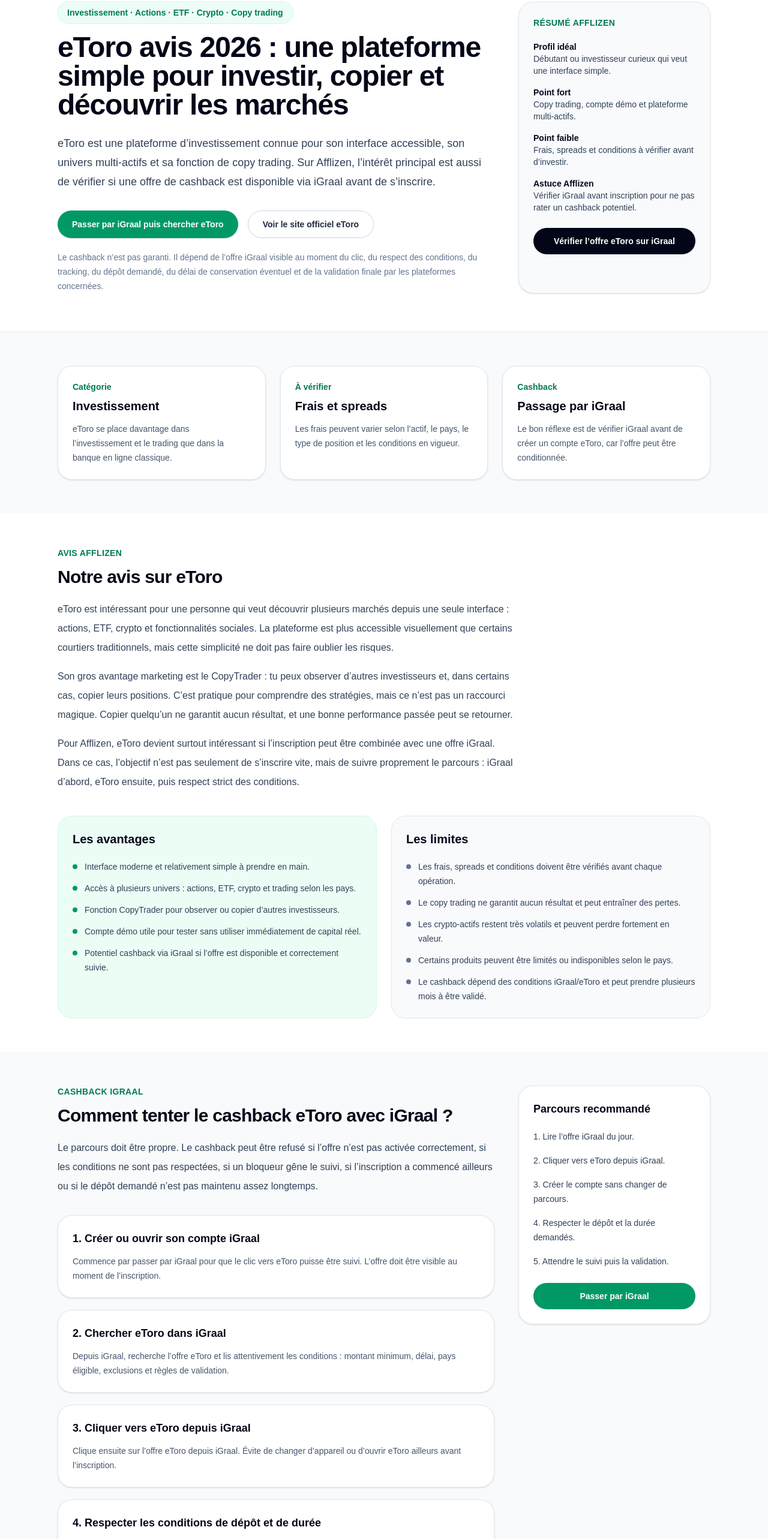
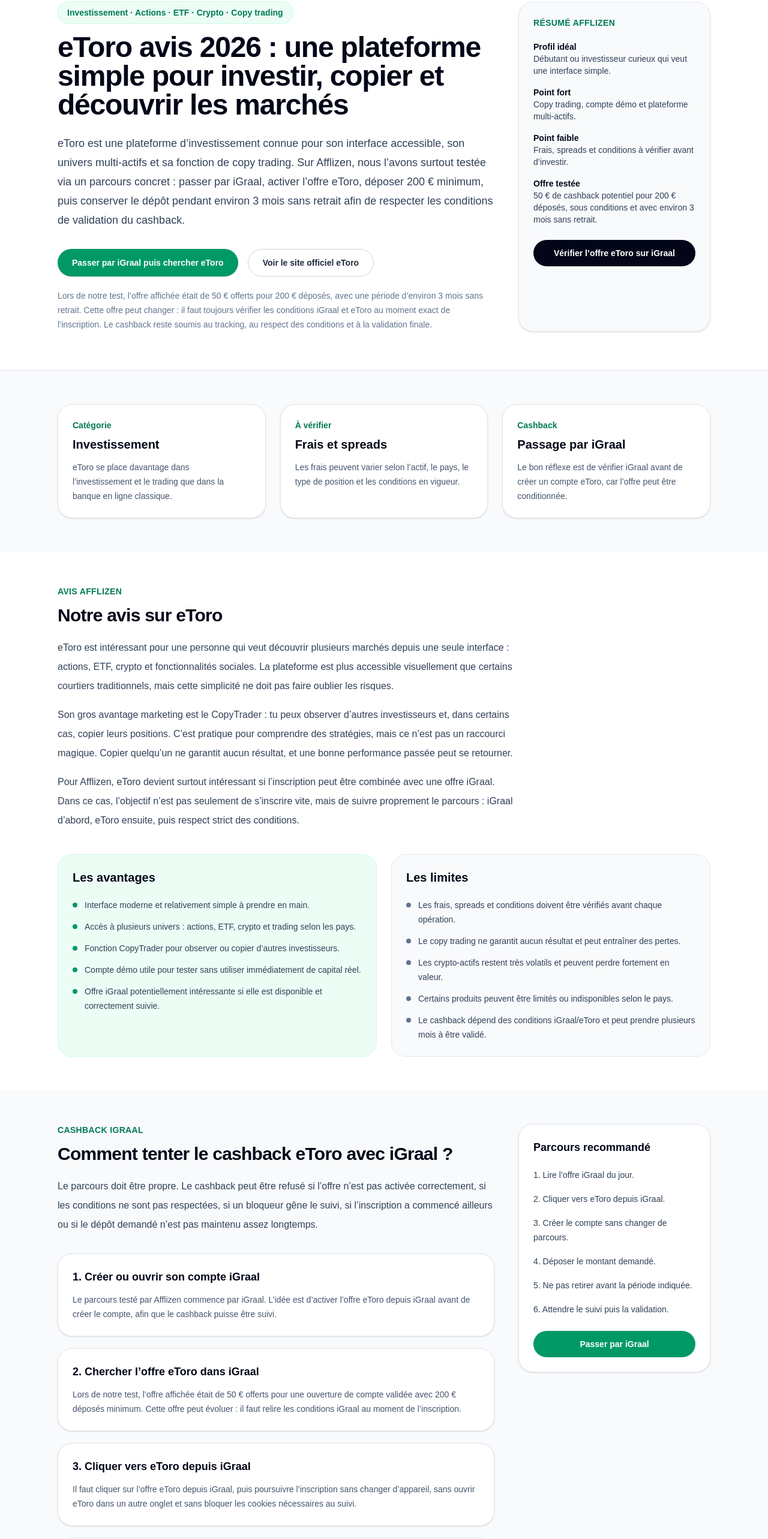
Before and after one commit to sebastienfoulon22-commits/afflizen, a Next.js app: page /investissement/etoro in a window 1280 px wide. Shown: the part 200-2766 px from the top of the page at 60% size. Built offline with nearby package versions, Linux system fonts and the light colour scheme.

Commit message:
ajout page etoro avec retour experience

```diff
--- a/app/investissement/etoro/page.tsx
+++ b/app/investissement/etoro/page.tsx
@@ -10,7 +10,7 @@
 export const metadata: Metadata = {
   title: "eToro avis 2026 : copy trading, actions, ETF, crypto et cashback iGraal",
   description:
-    "Notre avis sur eToro en 2026 : fonctionnement, copy trading, actions, ETF, crypto, avantages, limites, frais à vérifier et cashback via iGraal sous conditions.",
+    "Notre avis sur eToro en 2026 : fonctionnement, copy trading, actions, ETF, crypto, offre iGraal testée, cashback potentiel, avantages, limites et points de vigilance.",
   alternates: {
     canonical: "https://afflizen.com/investissement/etoro",
   },
@@ -33,7 +33,15 @@
       name: "Peut-on obtenir du cashback sur eToro avec iGraal ?",
       acceptedAnswer: {
         "@type": "Answer",
-        text: "Il peut être possible d’obtenir du cashback sur eToro en passant par iGraal si l’offre est disponible, activée correctement et si toutes les conditions sont respectées. Le cashback n’est jamais garanti : il faut vérifier l’offre iGraal du jour, le montant demandé, les délais et les conditions de validation.",
+        text: "Il peut être possible d’obtenir du cashback sur eToro en passant par iGraal si l’offre est disponible, activée correctement et si toutes les conditions sont respectées. Lors du test Afflizen, l’offre observée était de 50 euros pour 200 euros déposés, avec une période d’environ 3 mois sans retrait. Cette offre peut changer.",
+      },
+    },
+    {
+      "@type": "Question",
+      name: "Les 200 euros déposés sur eToro peuvent-ils générer des intérêts ?",
+      acceptedAnswer: {
+        "@type": "Answer",
+        text: "eToro affiche actuellement un taux annuel de 2,75 % sur le solde cash disponible en USD pour les résidents européens éligibles entre 1 dollar et 50 000 dollars. Ce taux peut varier et ne doit pas être confondu avec un investissement en actions, ETF ou crypto, qui peut monter ou baisser.",
       },
     },
     {
@@ -44,14 +52,6 @@
         text: "Les principaux risques sont la perte en capital, la volatilité des marchés, les frais ou spreads, les erreurs de choix d’actifs, le copy trading mal compris, les conditions variables selon le pays et la fiscalité. Les crypto-actifs et les produits à effet de levier sont particulièrement risqués.",
       },
     },
-    {
-      "@type": "Question",
-      name: "Faut-il passer par iGraal ou directement par eToro ?",
-      acceptedAnswer: {
-        "@type": "Answer",
-        text: "Pour chercher un éventuel cashback, il est préférable de passer d’abord par iGraal, puis de cliquer sur l’offre eToro depuis iGraal. Il faut éviter d’ouvrir eToro dans un autre onglet avant l’activation, désactiver les bloqueurs qui peuvent gêner le tracking et suivre les conditions affichées sur iGraal.",
-      },
-    },
   ],
 };
 
@@ -60,7 +60,7 @@
   "Accès à plusieurs univers : actions, ETF, crypto et trading selon les pays.",
   "Fonction CopyTrader pour observer ou copier d’autres investisseurs.",
   "Compte démo utile pour tester sans utiliser immédiatement de capital réel.",
-  "Potentiel cashback via iGraal si l’offre est disponible et correctement suivie.",
+  "Offre iGraal potentiellement intéressante si elle est disponible et correctement suivie.",
 ];
 
 const limits = [
@@ -74,23 +74,23 @@
 const igraalSteps = [
   {
     title: "1. Créer ou ouvrir son compte iGraal",
-    text: "Commence par passer par iGraal pour que le clic vers eToro puisse être suivi. L’offre doit être visible au moment de l’inscription.",
+    text: "Le parcours testé par Afflizen commence par iGraal. L’idée est d’activer l’offre eToro depuis iGraal avant de créer le compte, afin que le cashback puisse être suivi.",
   },
   {
-    title: "2. Chercher eToro dans iGraal",
-    text: "Depuis iGraal, recherche l’offre eToro et lis attentivement les conditions : montant minimum, délai, pays éligible, exclusions et règles de validation.",
+    title: "2. Chercher l’offre eToro dans iGraal",
+    text: "Lors de notre test, l’offre affichée était de 50 € offerts pour une ouverture de compte validée avec 200 € déposés minimum. Cette offre peut évoluer : il faut relire les conditions iGraal au moment de l’inscription.",
   },
   {
     title: "3. Cliquer vers eToro depuis iGraal",
-    text: "Clique ensuite sur l’offre eToro depuis iGraal. Évite de changer d’appareil ou d’ouvrir eToro ailleurs avant l’inscription.",
+    text: "Il faut cliquer sur l’offre eToro depuis iGraal, puis poursuivre l’inscription sans changer d’appareil, sans ouvrir eToro dans un autre onglet et sans bloquer les cookies nécessaires au suivi.",
   },
   {
-    title: "4. Respecter les conditions de dépôt et de durée",
-    text: "Selon l’offre constatée, il peut être demandé de déposer environ 200 € et de conserver le dépôt pendant une période minimale, par exemple 90 jours. Vérifie toujours les conditions affichées au moment exact de ton inscription.",
+    title: "4. Déposer 200 € et respecter la période demandée",
+    text: "Dans le parcours testé, le dépôt minimum était de 200 € et il fallait éviter tout retrait pendant environ 3 mois. C’est une condition importante : retirer trop tôt peut empêcher la validation du cashback.",
   },
   {
     title: "5. Suivre le cashback en attente",
-    text: "Le cashback peut apparaître en attente après un délai, puis être validé plusieurs mois plus tard si toutes les conditions sont respectées.",
+    text: "Le cashback peut apparaître en attente après un certain délai, par exemple après 24 à 72 heures selon les cas, puis être validé plus tard si toutes les conditions sont respectées. La validation finale peut prendre plusieurs mois.",
   },
 ];
 
@@ -140,9 +140,11 @@
             <p className="mt-6 max-w-3xl text-lg leading-8 text-slate-700">
               eToro est une plateforme d’investissement connue pour son
               interface accessible, son univers multi-actifs et sa fonction de
-              copy trading. Sur Afflizen, l’intérêt principal est aussi de
-              vérifier si une offre de cashback est disponible via iGraal avant
-              de s’inscrire.
+              copy trading. Sur Afflizen, nous l’avons surtout testée via un
+              parcours concret : passer par iGraal, activer l’offre eToro,
+              déposer 200 € minimum, puis conserver le dépôt pendant environ 3
+              mois sans retrait afin de respecter les conditions de validation
+              du cashback.
             </p>
 
             <div className="mt-8 flex flex-col gap-4 sm:flex-row">
@@ -167,10 +169,12 @@
             </div>
 
             <p className="mt-5 max-w-3xl text-sm leading-6 text-slate-500">
-              Le cashback n’est pas garanti. Il dépend de l’offre iGraal visible
-              au moment du clic, du respect des conditions, du tracking, du
-              dépôt demandé, du délai de conservation éventuel et de la
-              validation finale par les plateformes concernées.
+              Lors de notre test, l’offre affichée était de 50 € offerts pour
+              200 € déposés, avec une période d’environ 3 mois sans retrait.
+              Cette offre peut changer : il faut toujours vérifier les
+              conditions iGraal et eToro au moment exact de l’inscription. Le
+              cashback reste soumis au tracking, au respect des conditions et à
+              la validation finale.
             </p>
           </div>
 
@@ -182,7 +186,10 @@
             <div className="mt-5 space-y-4 text-sm text-slate-700">
               <div>
                 <p className="font-semibold text-slate-950">Profil idéal</p>
-                <p>Débutant ou investisseur curieux qui veut une interface simple.</p>
+                <p>
+                  Débutant ou investisseur curieux qui veut une interface
+                  simple.
+                </p>
               </div>
 
               <div>
@@ -196,8 +203,11 @@
               </div>
 
               <div>
-                <p className="font-semibold text-slate-950">Astuce Afflizen</p>
-                <p>Vérifier iGraal avant inscription pour ne pas rater un cashback potentiel.</p>
+                <p className="font-semibold text-slate-950">Offre testée</p>
+                <p>
+                  50 € de cashback potentiel pour 200 € déposés, sous
+                  conditions et avec environ 3 mois sans retrait.
+                </p>
               </div>
             </div>
 
@@ -299,9 +309,7 @@
             </div>
 
             <div className="rounded-3xl border border-slate-200 bg-slate-50 p-6">
-              <h3 className="text-xl font-bold text-slate-950">
-                Les limites
-              </h3>
+              <h3 className="text-xl font-bold text-slate-950">Les limites</h3>
               <ul className="mt-5 space-y-3 text-sm leading-6 text-slate-700">
                 {limits.map((item) => (
                   <li key={item} className="flex gap-3">
@@ -348,15 +356,50 @@
               ))}
             </div>
 
+            <div className="mt-8 rounded-3xl border border-emerald-200 bg-emerald-50 p-6">
+              <h3 className="text-xl font-bold text-slate-950">
+                Retour d’expérience Afflizen
+              </h3>
+
+              <p className="mt-4 text-sm leading-7 text-slate-700">
+                Lors de notre test depuis la Belgique, le parcours iGraal vers
+                eToro affichait une offre de 50 € offerts pour un dépôt minimum
+                de 200 €. Le point important est la période de conservation :
+                les 200 € déposés ne doivent pas être retirés trop vite, car
+                l’offre demandait de les laisser sur le compte pendant environ 3
+                mois.
+              </p>
+
+              <p className="mt-4 text-sm leading-7 text-slate-700">
+                Pendant cette période, l’argent peut rester disponible sur le
+                compte eToro ou être utilisé selon les possibilités de la
+                plateforme. Il faut cependant distinguer deux choses : si le
+                solde reste non investi en USD et que l’option d’intérêt est
+                disponible et activée, eToro affiche actuellement un taux annuel
+                de 2,75 % pour les résidents européens éligibles sur la première
+                tranche de solde. Ce taux peut varier.
+              </p>
+
+              <p className="mt-4 text-sm leading-7 text-slate-700">
+                Si les 200 € sont investis dans une action, un ETF, une crypto
+                ou un autre actif, ce n’est plus un simple rendement d’intérêt :
+                la valeur peut monter ou baisser. Le cashback doit donc être vu
+                comme un bonus potentiel, pas comme une garantie de gain.
+              </p>
+            </div>
+
             <div className="mt-8 rounded-3xl border border-amber-200 bg-amber-50 p-6">
               <h3 className="text-lg font-bold text-slate-950">
                 Important avant de déposer
               </h3>
               <p className="mt-3 text-sm leading-6 text-slate-700">
-                Ne dépose pas uniquement pour un cashback si tu ne comprends pas
-                la plateforme, les risques, les frais ou les conditions. Le
-                cashback doit rester un bonus potentiel, pas la seule raison de
-                créer un compte d’investissement.
+                L’offre peut sembler très intéressante : 50 € offerts pour 200 €
+                déposés représente un bonus élevé si toutes les conditions sont
+                validées. Mais il ne faut pas déposer uniquement pour le
+                cashback. Il faut vérifier l’offre du jour, comprendre la
+                période sans retrait, tenir compte du taux d’intérêt variable
+                éventuel sur le solde non investi en USD, et accepter que tout
+                investissement comporte un risque de perte.
               </p>
             </div>
           </div>
@@ -369,8 +412,9 @@
               <li>1. Lire l’offre iGraal du jour.</li>
               <li>2. Cliquer vers eToro depuis iGraal.</li>
               <li>3. Créer le compte sans changer de parcours.</li>
-              <li>4. Respecter le dépôt et la durée demandés.</li>
-              <li>5. Attendre le suivi puis la validation.</li>
+              <li>4. Déposer le montant demandé.</li>
+              <li>5. Ne pas retirer avant la période indiquée.</li>
+              <li>6. Attendre le suivi puis la validation.</li>
             </ol>
 
             <AffiliateButton
@@ -417,7 +461,8 @@
               <h3 className="text-lg font-bold">Crypto volatile</h3>
               <p className="mt-3 text-sm leading-6 text-slate-300">
                 Les crypto-actifs peuvent monter ou baisser très fortement. Ils
-                ne bénéficient pas des mêmes protections que les dépôts bancaires.
+                ne bénéficient pas des mêmes protections que les dépôts
+                bancaires.
               </p>
             </div>
 
@@ -456,12 +501,12 @@
 
           <div className="rounded-3xl border border-slate-200 bg-white p-6 shadow-sm">
             <h3 className="text-xl font-bold text-slate-950">
-              Tu veux profiter d’un parcours cashback
+              Tu veux tenter un parcours cashback
             </h3>
             <p className="mt-3 text-sm leading-6 text-slate-600">
               Si une offre iGraal est active, eToro peut être intéressant à
-              condition de suivre le parcours correctement et de respecter toutes
-              les conditions de validation.
+              condition de suivre le parcours correctement, de respecter le
+              dépôt minimum et de ne pas retirer trop tôt.
             </p>
           </div>
 
@@ -482,7 +527,8 @@
             </h3>
             <p className="mt-3 text-sm leading-6 text-slate-600">
               eToro reste une plateforme d’investissement. Elle ne garantit ni
-              gain, ni rendement, ni succès avec le copy trading.
+              gain, ni rendement, ni succès avec le copy trading. Le cashback et
+              les intérêts éventuels doivent rester des bonus potentiels.
             </p>
           </div>
         </div>
@@ -511,6 +557,9 @@
                   Pour le parcours Afflizen, le meilleur angle est clair :
                   vérifier d’abord iGraal, lire l’offre eToro, puis s’inscrire
                   seulement si les conditions sont compréhensibles et adaptées.
+                  Lors de notre test, l’offre de 50 € pour 200 € déposés avec 3
+                  mois sans retrait était particulièrement intéressante, mais
+                  elle doit être revérifiée avant chaque inscription.
                 </p>
               </div>
 
```
